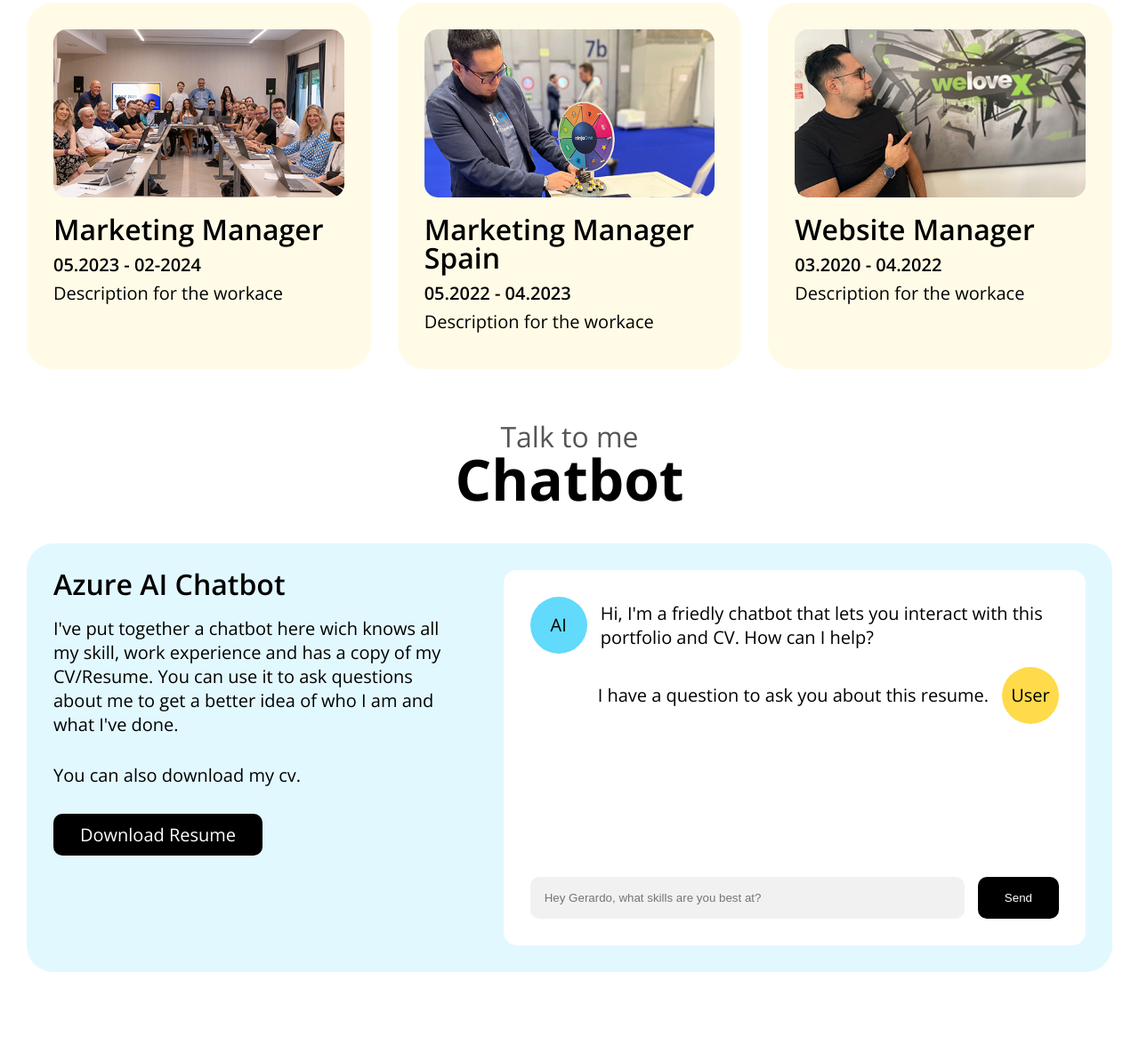
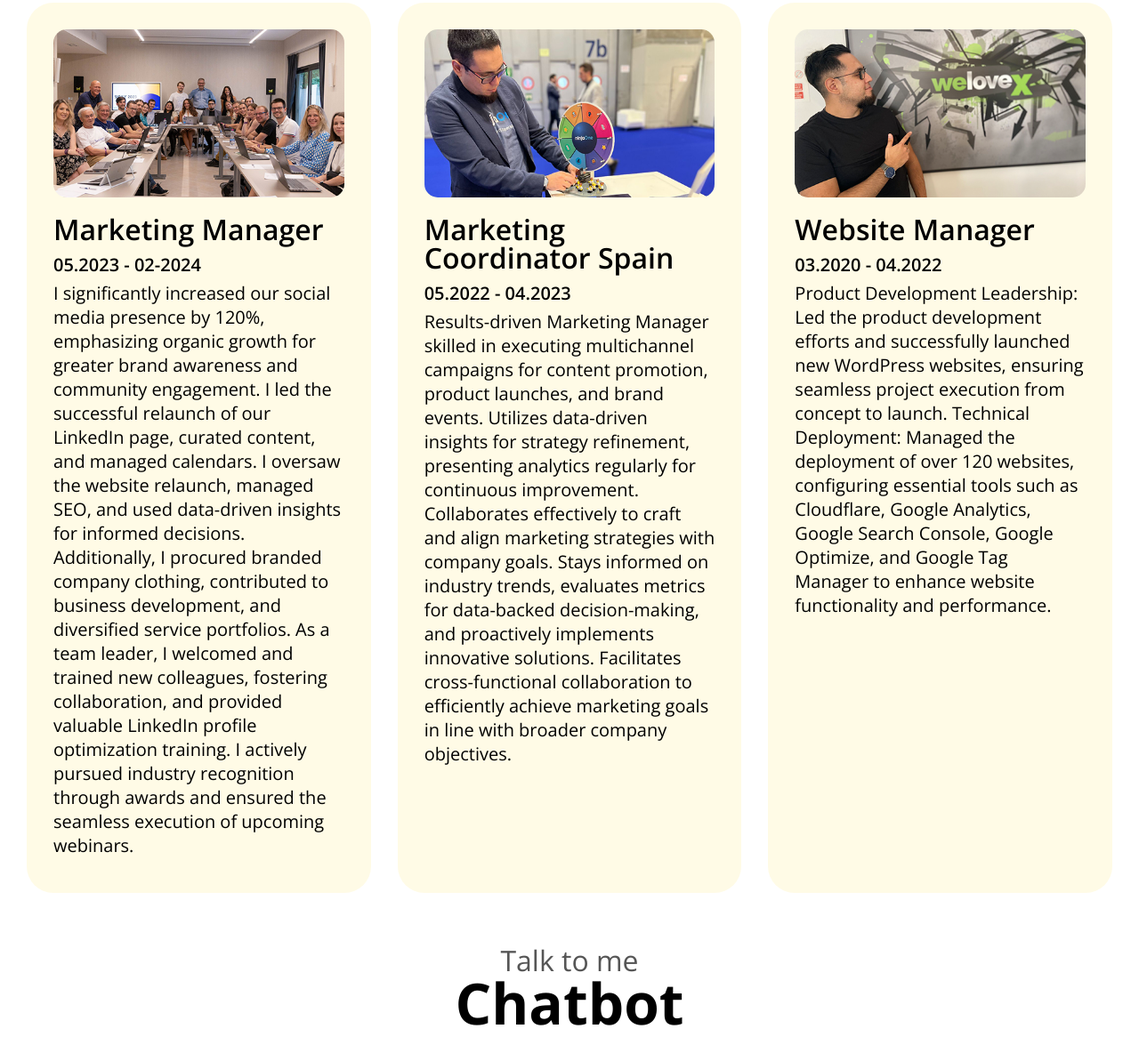
Before and after one commit to GerardoPerez-CL-BER/portfolio-project-html-css-js, a plain HTML site: page index.html in a window 1280 px wide. Shown: the part 2135-3328 px from the top of the page at 89% size. Before the commit the page ends 3258 px from the top, so only its background shows below. Drawn offline with nearby package versions, Linux system fonts and the light colour scheme.

Commit message:
Update index.html

```diff
--- a/index.html
+++ b/index.html
@@ -180,7 +180,7 @@
                 </figure>
                 <h3>Marketing Manager</h3>
                 <div>05.2023 - 02-2024</div>
-                <p>Description for the workace</p>
+                <p>I significantly increased our social media presence by 120%, emphasizing organic growth for greater brand awareness and community engagement. I led the successful relaunch of our LinkedIn page, curated content, and managed calendars. I oversaw the website relaunch, managed SEO, and used data-driven insights for informed decisions. Additionally, I procured branded company clothing, contributed to business development, and diversified service portfolios. As a team leader, I welcomed and trained new colleagues, fostering collaboration, and provided valuable LinkedIn profile optimization training. I actively pursued industry recognition through awards and ensured the seamless execution of upcoming webinars.</p>
               </article>
               <article>
                 <figure>
@@ -191,9 +191,9 @@
                         NinjaOne
                     </figcaption>
                 </figure>
-                <h3>Marketing Manager Spain</h3>
+                <h3>Marketing Coordinator Spain</h3>
                 <div>05.2022 - 04.2023</div>
-                <p>Description for the workace</p>
+                <p>Results-driven Marketing Manager skilled in executing multichannel campaigns for content promotion, product launches, and brand events. Utilizes data-driven insights for strategy refinement, presenting analytics regularly for continuous improvement. Collaborates effectively to craft and align marketing strategies with company goals. Stays informed on industry trends, evaluates metrics for data-backed decision-making, and proactively implements innovative solutions. Facilitates cross-functional collaboration to efficiently achieve marketing goals in line with broader company objectives.</p>
               </article>
               <article>
                 <figure>
@@ -206,7 +206,7 @@
                 </figure>
                 <h3>Website Manager</h3>
                 <div>03.2020 - 04.2022</div>
-                <p>Description for the workace</p>
+                <p>Product Development Leadership: Led the product development efforts and successfully launched new WordPress websites, ensuring seamless project execution from concept to launch. Technical Deployment: Managed the deployment of over 120 websites, configuring essential tools such as Cloudflare, Google Analytics, Google Search Console, Google Optimize, and Google Tag Manager to enhance website functionality and performance.</p>
               </article>
             </div>
         </section>
@@ -218,7 +218,7 @@
             <div class="chatbot-blue">
                 <div class="chat-info">
                     <h3>Azure AI Chatbot</h3>
-                    <p>I've put together a chatbot here wich knows all my skill,
+                    <p>I've put together a chatbot here which knows all my skills,
                         work experience and has a copy of my CV/Resume. You can use it
                         to ask questions about me to get a better idea of who I am
                         and what I've done.
@@ -231,7 +231,7 @@
                         <ul id="chat-log">
                             <li>
                                 <span class="avatar-bot">AI</span>
-                                <div class="message">Hi, I'm a friedly chatbot that
+                                <div class="message">Hi, I'm a friendly chatbot that
                                     lets you interact with this portfolio and CV.
                                     How can I help?
                                 </div>
```
